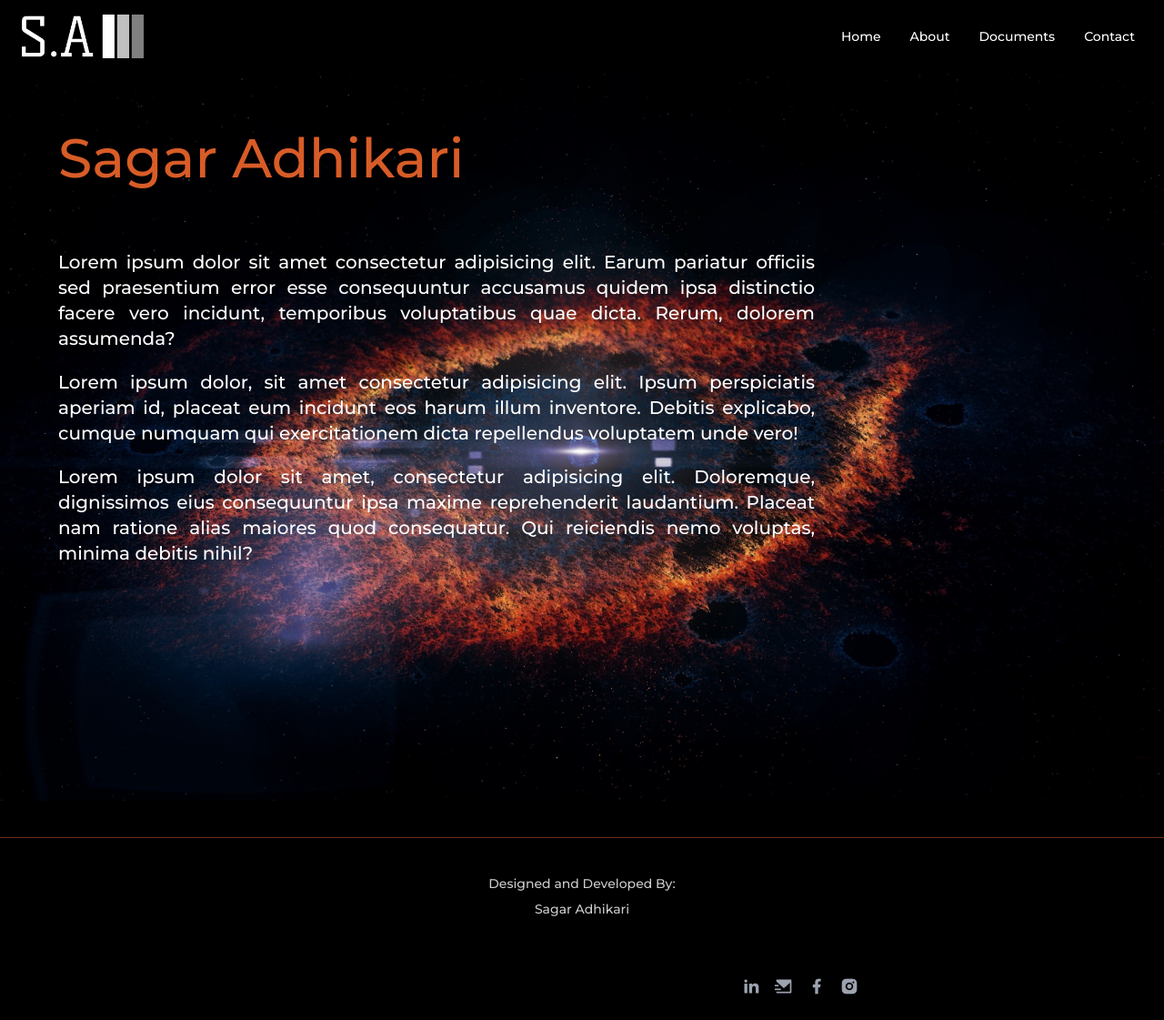
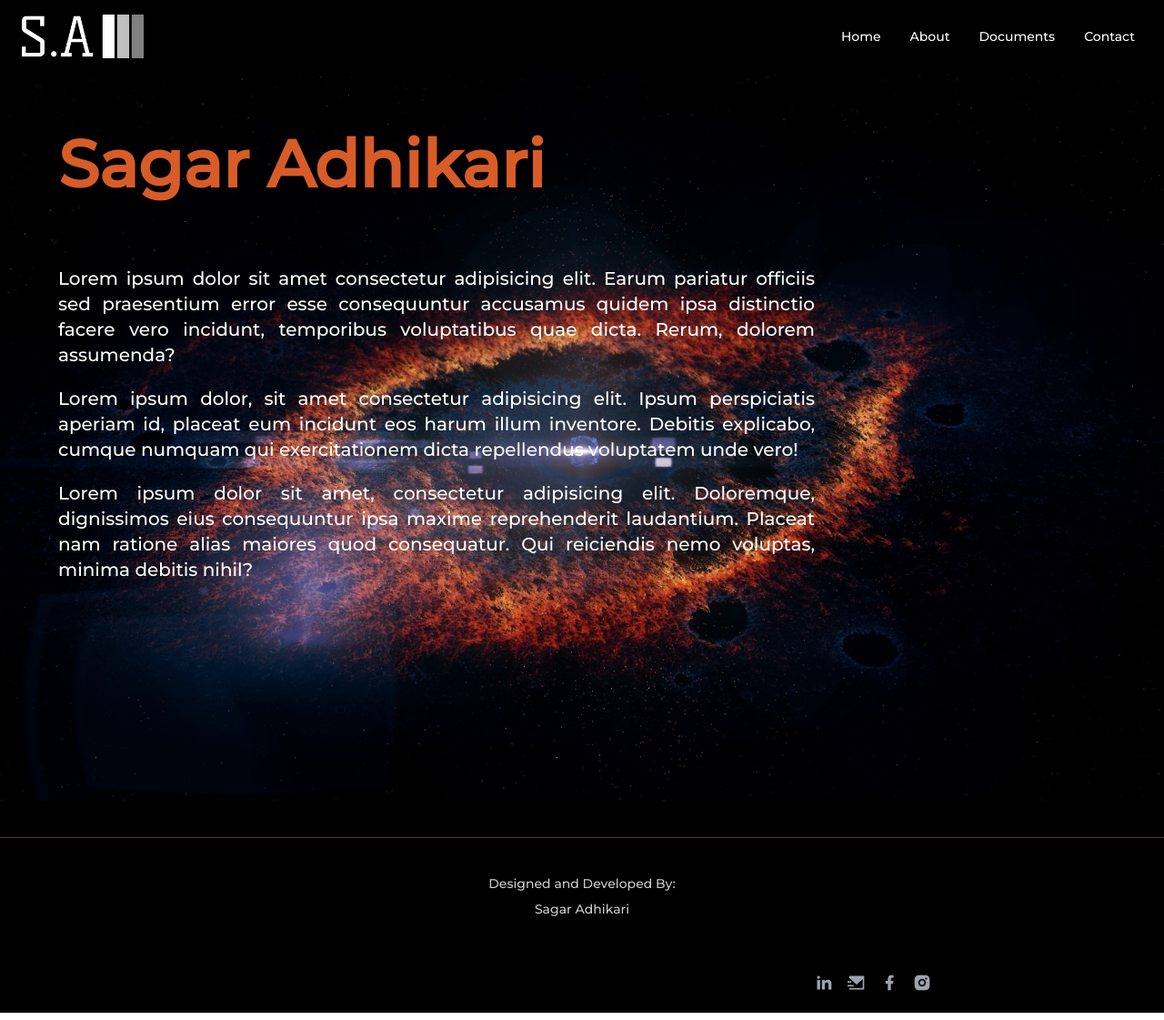
Before and after one commit to KshitijAdhikaree/sagar_portfolio, a React (Create React App) app in the folder client/: page / in a window 1280 px wide. Shown: the whole page at 91% size. Built offline with nearby package versions, Linux system fonts and the light colour scheme; no server answers.

Commit message:
update home

```diff
--- a/client/src/pages/Home/Home.js
+++ b/client/src/pages/Home/Home.js
@@ -11,7 +11,7 @@ const Home = () => {
         >
 
           <div className="flex flex-col px-16 py-16 w-3/4 sm:px-3 sm:py-2 sm:mt-4   ">
-            <h1 className=" text-6xl text-secondary sm:text-5xl">Sagar Adhikari </h1>
+            <h1 className=" text-7xl sm:text-3xl text-secondary font-semibold">Sagar Adhikari </h1>
 
             <div className=" text-white text-justify mt-10 text-xl sm:text-base sm:px-3 ">
               <p>
--- a/client/src/pages/Home/Logos.js
+++ b/client/src/pages/Home/Logos.js
@@ -2,10 +2,10 @@ import React from "react";
 
 function Logos() {
   return (
-    <div className=" bottom-6 bg-black px-96 py-5 sm:static ">
-      <div className="flex flex-row items-center ">
+    <div className=" bottom-6 left-1/2 bg-black px-96 py-4 sm:x-1/2 ">
+      <div className="flex flex-row items-center sm:items-center ">
         <div className="flex flex-col px-40 bg-tertiary "></div>
-        <div className="flex gap-4 text-xl px-28 sm:flex-row ">
+        <div className="flex gap-4 text-xl px-48 sm:flex  ">
 
 
           <a href="https://www.linkedin.com/in/sagar-adhikari-43771a1ab">
```
